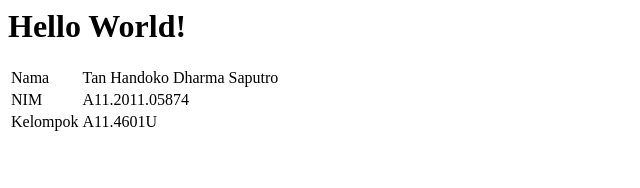
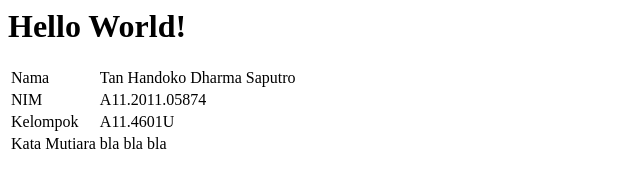
Before and after one commit to dharmasaputro/mobile, a plain HTML site: page index.html in a window 1280 px wide. Shown: the whole page, without its empty margins (0-640 px from the left). Drawn offline with Linux system fonts and the light colour scheme.

Commit message:
Update index.html

```diff
--- a/index.html
+++ b/index.html
@@ -15,5 +15,9 @@
                <td>Kelompok</td>
                <td>A11.4601U</td>
             </tr>
+            <tr>
+                <td>Kata Mutiara</td>
+                <td>bla bla bla</td>
+            </tr>
         </table>
     </form>
```
